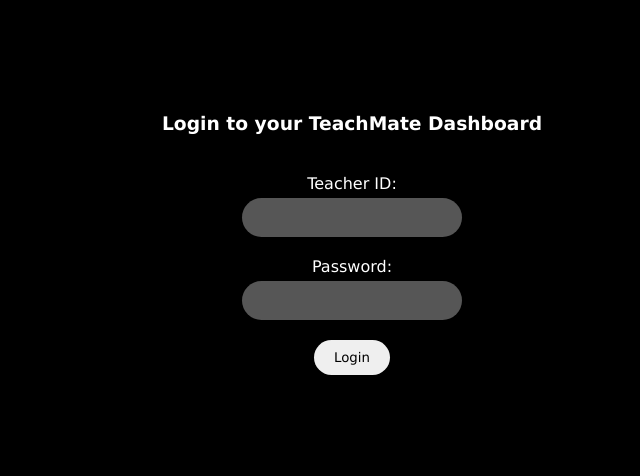
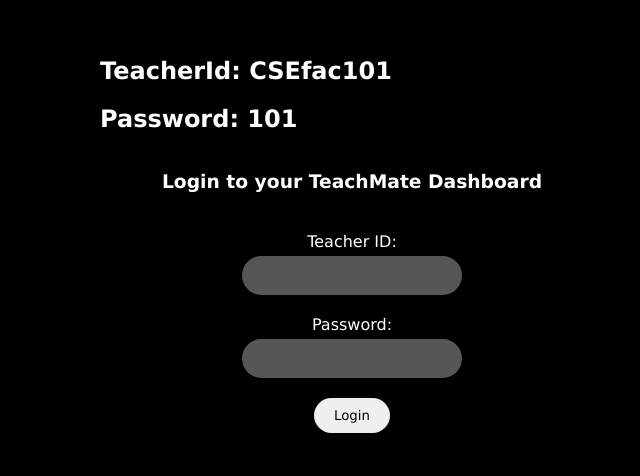
Before and after one commit to adityajunwal/TeachMate, a plain HTML site: page index.html in a window 1280 px wide. Shown: the part 145-621 px from the top of the page, without its empty margins (288-928 px from the left). Drawn offline with Linux system fonts and the light colour scheme.

Commit message:
Update index.html

```diff
--- a/index.html
+++ b/index.html
@@ -8,6 +8,8 @@
 </head>
 <body>
     <div class="container">
+        <h2>TeacherId: CSEfac101</h2>
+        <h2>Password: 101</h2>
         <form action="">
             <h3>Login to your TeachMate Dashboard</h3>
             <label>Teacher ID:</label>
```
